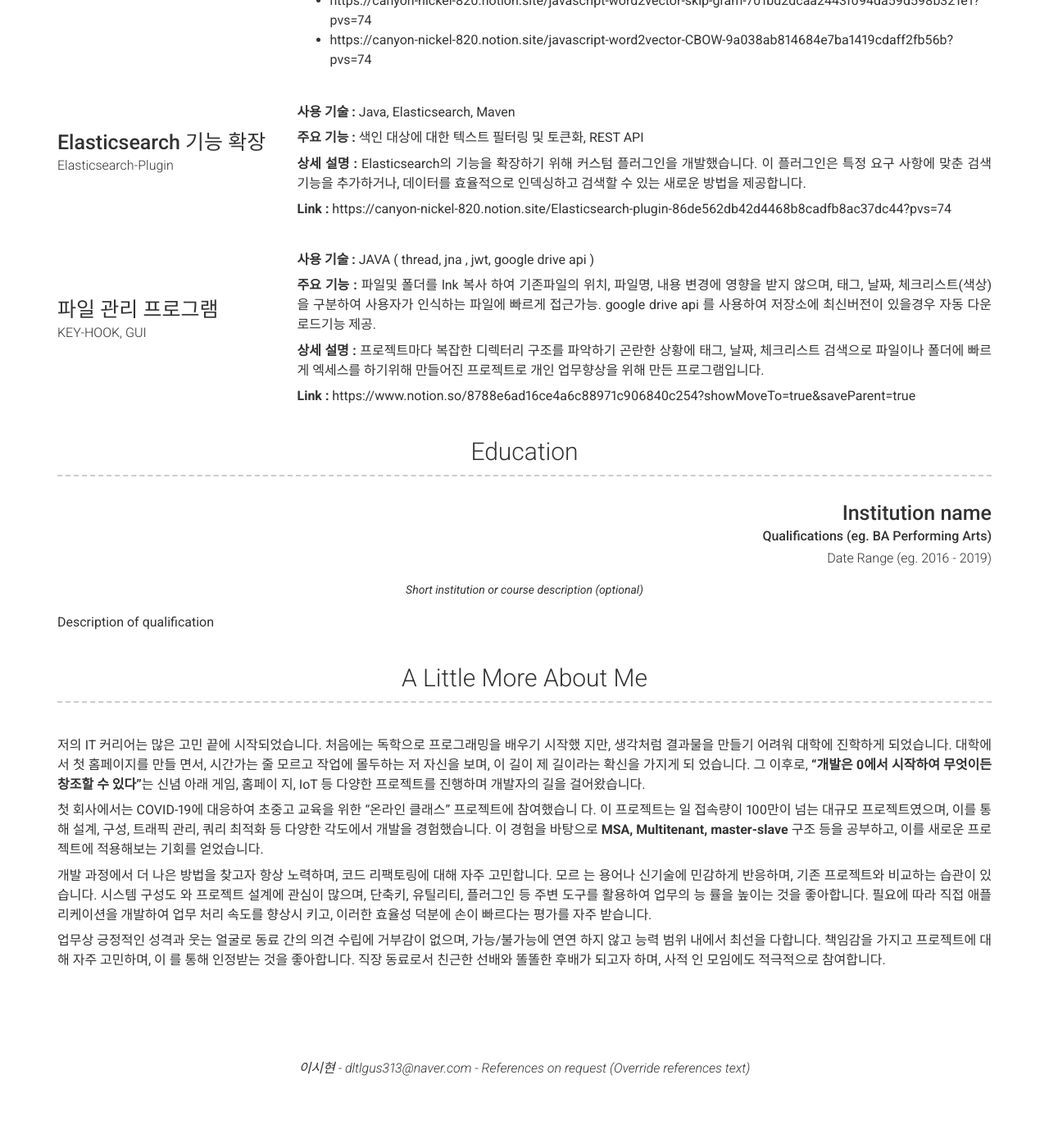
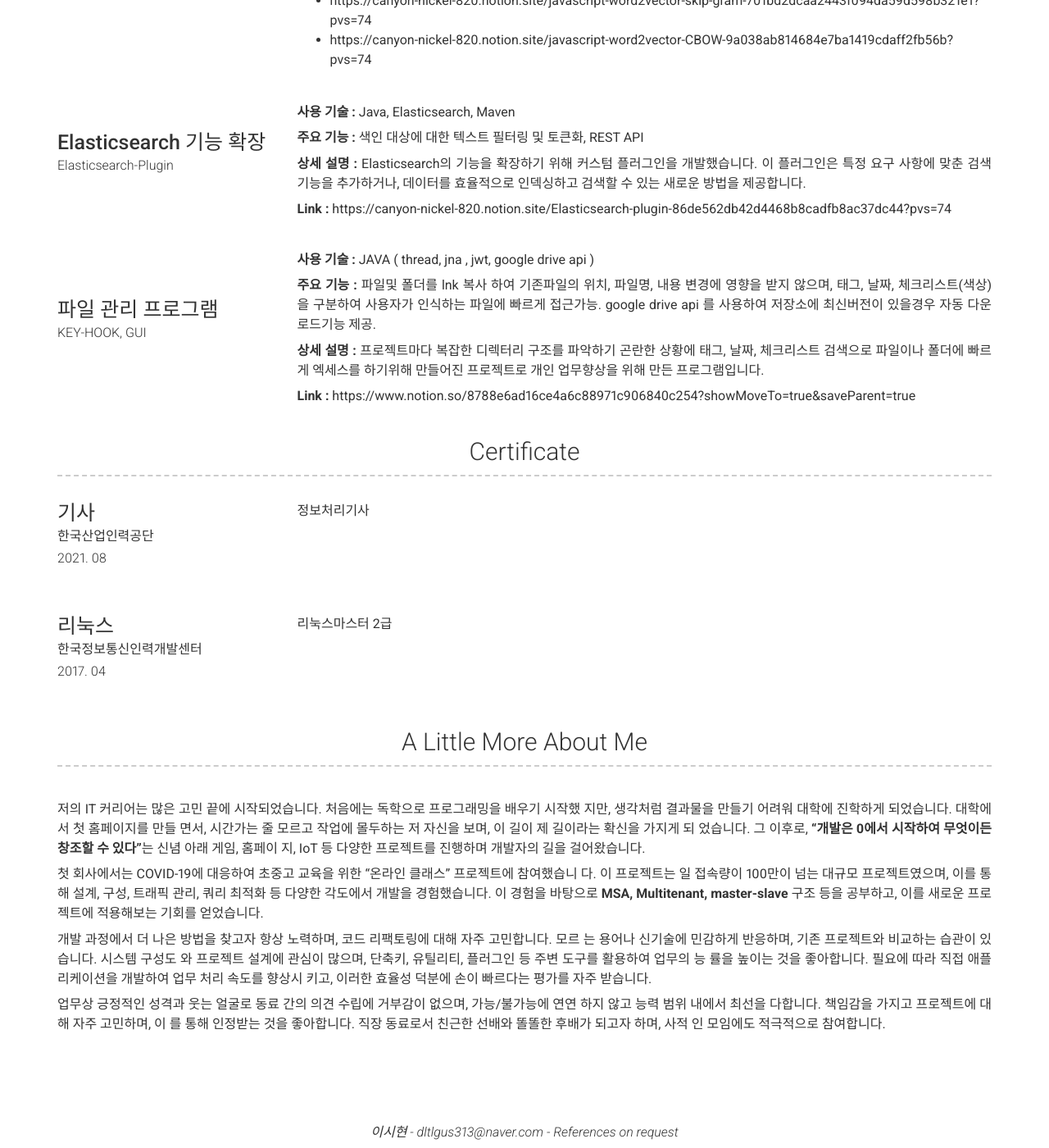
Before and after one commit to sihyeonleee/sihyeonleee.github.io, a Jekyll site: the page built from index.md, in a window 1280 px wide and 1400 px high, scrolled down 3403 px. Shown: the whole window at 82% size. Built offline with Jekyll 4.4.1, drawn with Linux system fonts in a browser that asks for light colours; nearby versions of some CDN libraries; before the commit the page ends 4725 px from its top, so only the background shows below that; some of the changed text lies outside the part shown.

Commit message:
자격증

```diff
--- a/_config.yml
+++ b/_config.yml
@@ -210,7 +210,7 @@ content:
             3. socketio, redis 활용 실시간 퀴즈풀이 개발
             4. 전반적인 코어단과 온라인 교육의 핵심인 수업설계 개발
 
-  - title: Private Projects
+  - title: Portfolio
     layout: list
     content:
       - layout: left
@@ -288,17 +288,21 @@ content:
           **Link :**
           https://www.notion.so/8788e6ad16ce4a6c88971c906840c254?showMoveTo=true&saveParent=true
 
-  - title: Education
+  - title: Certificate
     layout: list
     content:
-      - layout: top-right
-        title: Institution name
-        sub_title: Qualifications (eg. BA Performing Arts)
-        caption: Date Range (eg. 2016 - 2019)
-        quote: >
-          Short institution or course description (optional)
+      - layout: left
+        title: 기사
+        sub_title: 한국산업인력공단
+        caption: 2021. 08
         description: | # this will include new lines to allow paragraphs
-          Description of qualification
+          정보처리기사
+      - layout: left
+        title: 리눅스
+        sub_title:  한국정보통신인력개발센터
+        caption: 2017. 04
+        description: | # this will include new lines to allow paragraphs
+          리눅스마스터 2급
   - title: A Little More About Me
     layout: text
     content: | # this will include new lines to allow paragraphs
@@ -326,11 +330,11 @@ content:
 
 # Footer
 footer_show_references: true
-references_title: References on request (Override references text)
+# references_title: References on request (Override references text)
 
 # Build settings
-theme: modern-resume-theme (Use this is you are hosting your resume yourself)
-remote_theme: sproogen/modern-resume-theme (Use this if you are hosting your resume on GitHub)
+# theme: modern-resume-theme (Use this is you are hosting your resume yourself)
+# remote_theme: sproogen/modern-resume-theme (Use this if you are hosting your resume on GitHub)
 
 sass:
   sass_dir: _sass
```
